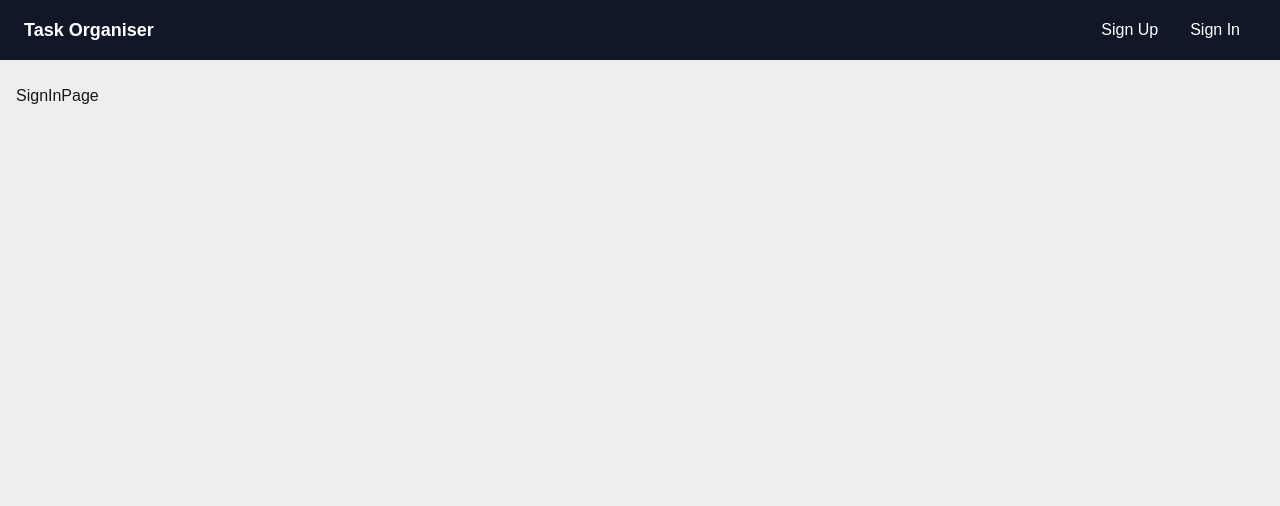
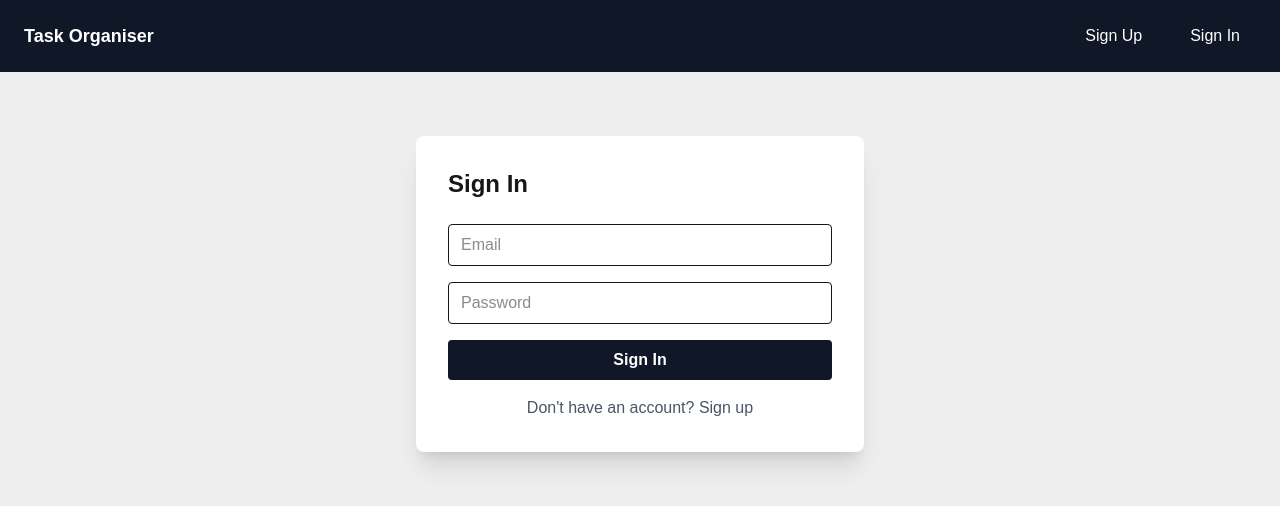
Before and after one commit to C6ABK/task-organiser-app, a Next.js app: page /signin in a window 1280 px wide. Shown: the top 506 px of the page. Built offline with nearby package versions, Linux system fonts and the light colour scheme; no server answers.

Commit message:
Rough nextauth and signin

```diff
--- a/app/(auth)/signin/page.tsx
+++ b/app/(auth)/signin/page.tsx
@@ -1,6 +1,86 @@
+"use client"
+import { useState } from "react"
+import { signIn } from "next-auth/react"
+import { useRouter, useSearchParams } from "next/navigation"
+import Link from "next/link"
+
 const SignInPage = () => {
-  return (
-    <div>SignInPage</div>
-  )
+    const [form, setForm] = useState({
+        email: "",
+        password: "",
+    })
+    const [loading, setLoading] = useState(false)
+    const [error, setError] = useState("")
+    const router = useRouter()
+    const searchParams = useSearchParams()
+    const message = searchParams.get("message")
+
+    const handleChange = (e: React.ChangeEvent<HTMLInputElement>) => {
+        setForm({ ...form, [e.target.name]: e.target.value })
+    }
+
+    const handleSubmit = async (e: React.FormEvent) => {
+        e.preventDefault()
+        setLoading(true)
+        setError("")
+
+        const result = await signIn("credentials", {
+            email: form.email,
+            password: form.password,
+            redirect: false,
+        })
+
+        if (result?.error) {
+            setError("Invalid credentials")
+        } else {
+            router.push("/dashboard") // or wherever you want to redirect
+        }
+        setLoading(false)
+    }
+
+    return (
+        <div className="max-w-md mx-auto mt-10 bg-white p-8 rounded-lg shadow-xl">
+            <h2 className="text-2xl font-bold mb-6">Sign In</h2>
+            {message && (
+                <div className="mb-4 p-3 bg-green-100 text-green-700 rounded">
+                    {message}
+                </div>
+            )}
+            <form onSubmit={handleSubmit} className="space-y-4">
+                <input
+                    type="email"
+                    name="email"
+                    placeholder="Email"
+                    value={form.email}
+                    onChange={handleChange}
+                    className="w-full px-3 py-2 border rounded"
+                    required
+                />
+                <input
+                    type="password"
+                    name="password"
+                    placeholder="Password"
+                    value={form.password}
+                    onChange={handleChange}
+                    className="w-full px-3 py-2 border rounded"
+                    required
+                />
+                {error && <div className="text-red-500">{error}</div>}
+                <button
+                    type="submit"
+                    className="w-full bg-gray-900 text-white py-2 rounded font-semibold"
+                    disabled={loading}
+                >
+                    {loading ? "Signing in..." : "Sign In"}
+                </button>
+            </form>
+            <div className="mt-4 text-center">
+                <Link href="/signup" className="text-gray-600 hover:text-gray-900">
+                    Don't have an account? Sign up
+                </Link>
+            </div>
+        </div>
+    )
 }
+
 export default SignInPage
--- a/app/(auth)/signup/page.tsx
+++ b/app/(auth)/signup/page.tsx
@@ -1,5 +1,6 @@
 "use client"
 import { useState } from "react"
+import { useRouter } from "next/navigation"
 
 const SignUpPage = () => {
     const [form, setForm] = useState({
@@ -12,6 +13,7 @@ const SignUpPage = () => {
 
     const [loading, setLoading] = useState(false)
     const [error, setError] = useState("")
+    const router = useRouter()
 
     const handleChange = (e: React.ChangeEvent<HTMLInputElement>) => {
         setForm({ ...form, [e.target.name]: e.target.value })
@@ -21,28 +23,35 @@ const SignUpPage = () => {
         e.preventDefault()
         setLoading(true)
         setError("")
+
         if (form.password !== form.confirmPassword) {
             setError("Passwords do not match")
             setLoading(false)
             return
         }
+
         const res = await fetch("/api/auth/signup", {
             method: "POST",
             headers: { "Content-Type": "application/json" },
             body: JSON.stringify(form),
         })
-        if (!res.ok) {
-            setError("Sign up failed")
+
+        if (res.ok) {
+            // Redirect to signin page after successful signup
+            router.push("/signin?message=Account created successfully")
+        } else {
+            const data = await res.json()
+            setError(data.error || "Sign up failed")
         }
         setLoading(false)
     }
-    if (loading) {
-        return <div className="text-center">Signing up...</div>
-    }
+
+    // ...existing JSX...
     return (
         <div className="max-w-md mx-auto mt-10 bg-white p-8 rounded-lg shadow-xl">
             <h2 className="text-2xl font-bold mb-6">Sign Up</h2>
             <form onSubmit={handleSubmit} className="space-y-4">
+                {/* ...existing inputs... */}
                 <input
                     type="text"
                     name="firstName"
@@ -91,7 +100,7 @@ const SignUpPage = () => {
                 {error && <div className="text-red-500">{error}</div>}
                 <button
                     type="submit"
-                    className="w-full bg-gray-900 text-white py-2 rounded font-semibold"
+                    className="w-full bg-gray-900 text-white py-2 rounded font-semibold cursor-pointer"
                     disabled={loading}
                 >
                     {loading ? "Signing up..." : "Sign Up"}
--- /dev/null
+++ b/app/api/auth/[...nextauth]/route.ts
@@ -0,0 +1,49 @@
+import NextAuth from "next-auth";
+import CredentialsProvider from "next-auth/providers/credentials";
+import { prisma } from "@/lib/prisma";
+import bcrypt from "bcryptjs";
+
+const handler = NextAuth({
+  providers: [
+    CredentialsProvider({
+      name: "credentials",
+      credentials: {
+        email: { label: "Email", type: "email" },
+        password: { label: "Password", type: "password" },
+      },
+      async authorize(credentials) {
+        if (!credentials?.email || !credentials?.password) {
+          return null;
+        }
+
+        const user = await prisma.user.findUnique({
+          where: { email: credentials.email },
+        });
+
+        if (!user || !user.password) {
+          return null;
+        }
+
+        const isValid = await bcrypt.compare(credentials.password, user.password);
+
+        if (!isValid) {
+          return null;
+        }
+
+        return {
+          id: user.id,
+          email: user.email,
+          name: `${user.firstName} ${user.lastName}`,
+        };
+      },
+    }),
+  ],
+  session: {
+    strategy: "jwt",
+  },
+  pages: {
+    signIn: "/signin",
+  },
+});
+
+export { handler as GET, handler as POST };
--- a/app/components/navbar.tsx
+++ b/app/components/navbar.tsx
@@ -1,20 +1,46 @@
+"use client"
+
 import Link from "next/link"
+import { useSession, signOut } from "next-auth/react"
 
 const Navbar = () => {
+    const { data: session, status } = useSession()
+
     return (
         <nav className="bg-gray-900 text-white px-6 py-4 flex items-center justify-between">
             <Link href="/" className="font-bold text-lg">
                 Task Organiser
             </Link>
-            <div>
+            <div className="flex items-center space-x-4">
+                {status === "loading" ? (
+                    <span>Loading...</span>
+                ) : session ? (
+                    // User is signed in
+                    <>
+                        <span className="text-gray-300">
+                            Welcome, {session.user?.name}
+                        </span>
+                        <button
+                            onClick={() => signOut()}
+                            className="px-4 py-2 rounded hover:bg-gray-800"
+                        >
+                            Sign Out
+                        </button>
+                    </>
+                ) : (
+                    // User is not signed in
+                    <>
                         <Link href="/signup" className="px-4 py-2 rounded hover:bg-gray-800">
                             Sign Up
                         </Link>
                         <Link href="/signin" className="px-4 py-2 rounded hover:bg-gray-800">
                             Sign In
                         </Link>
+                    </>
+                )}
             </div>
         </nav>
     )
 }
+
 export default Navbar
--- /dev/null
+++ b/app/components/providers.tsx
@@ -0,0 +1,7 @@
+"use client"
+
+import { SessionProvider } from "next-auth/react"
+
+export function Providers({ children }: { children: React.ReactNode }) {
+    return <SessionProvider>{children}</SessionProvider>
+}
--- a/app/layout.tsx
+++ b/app/layout.tsx
@@ -2,6 +2,7 @@ import type { Metadata } from "next"
 import { Geist, Geist_Mono } from "next/font/google"
 import "./globals.css"
 import Navbar from "./components/navbar"
+import { Providers } from "./components/providers"
 
 const geistSans = Geist({
     variable: "--font-geist-sans",
@@ -28,8 +29,12 @@ export default function RootLayout({
             <body
                 className={`${geistSans.variable} ${geistMono.variable} antialiased min-h-screen`}
             >
-                <Navbar />
-                <main className="container mx-auto px-4 py-6">{children}</main>
+                <Providers>
+                    <Navbar />
+                    <main className="container mx-auto px-4 py-6">
+                        {children}
+                    </main>
+                </Providers>
             </body>
         </html>
     )
--- a/package.json
+++ b/package.json
@@ -10,9 +10,11 @@
     "postinstall": "prisma generate"
   },
   "dependencies": {
+    "@types/bcryptjs": "^2.4.6",
     "bcrypt-ts-edge": "^3.0.1",
     "bcryptjs": "^3.0.2",
     "next": "15.4.3",
+    "next-auth": "^4.24.11",
     "react": "19.1.0",
     "react-dom": "19.1.0"
   },
```
Also changed, not shown: 1 other file (tests, documents, lock files or other folders). Lines whose indentation alone changed are shown as unchanged.
